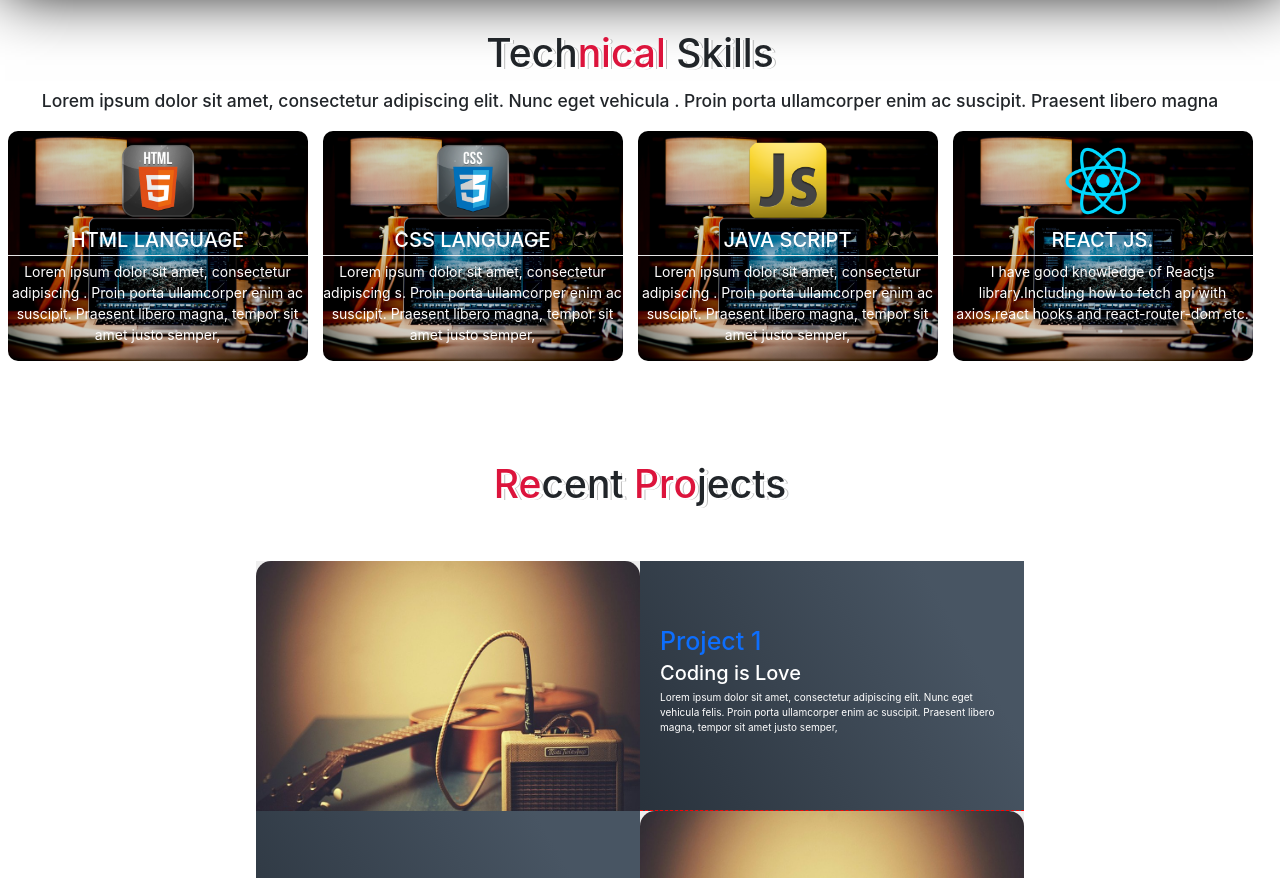
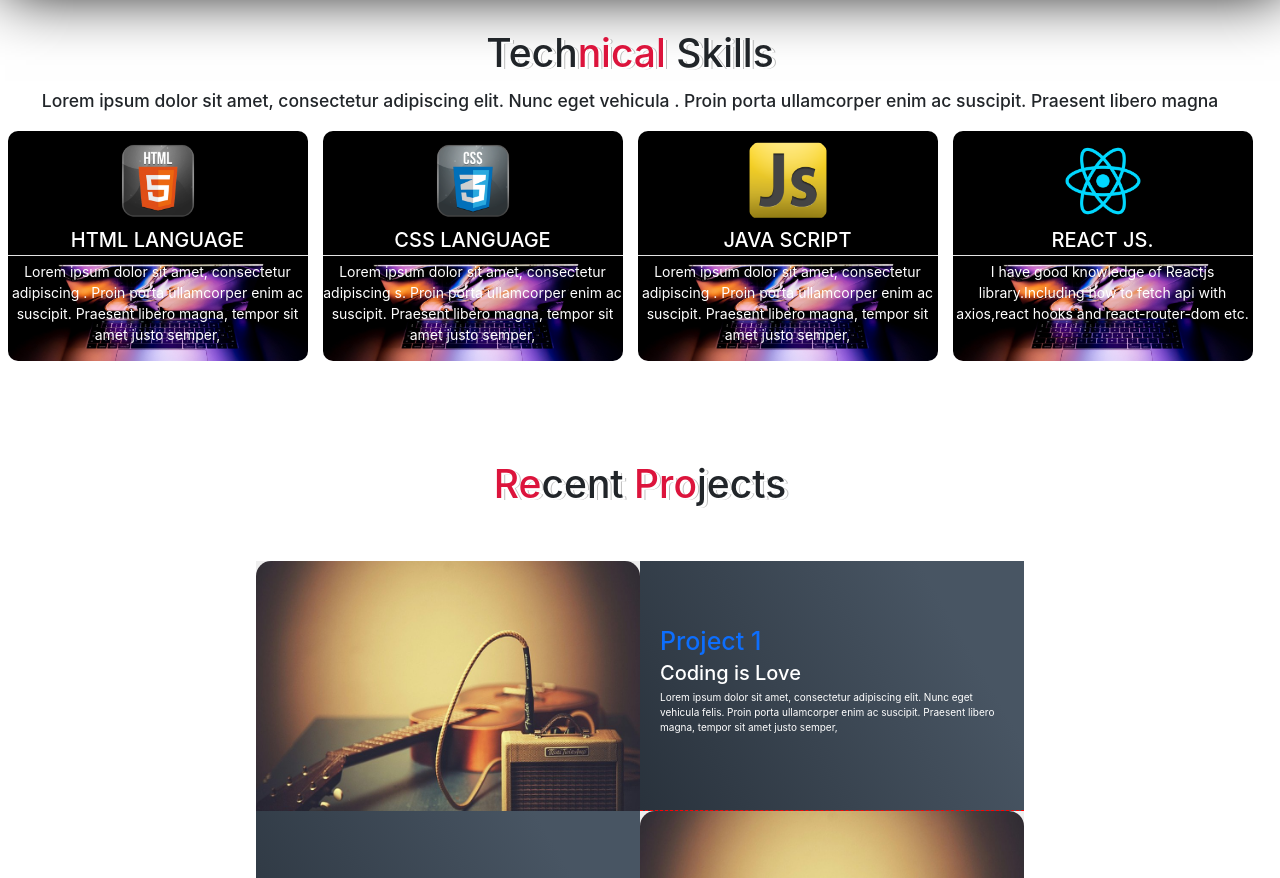
Before and after one commit to shantiprasad1339/Shanti-Prasad-Swami-portfolio, a React (Create React App) app: page / in a window 1280 px wide. Shown: the part 820-1698 px from the top of the page. Built offline with nearby package versions, Linux system fonts and the light colour scheme.

Commit message:
final touch

```diff
--- a/src/Portfolio/Portfoliocss.css
+++ b/src/Portfolio/Portfoliocss.css
@@ -315,12 +315,12 @@ padding-bottom: 10px;
     width: 300px;
     height: 230px;
     margin-top: 15px;
-    color: rgb(255, 254, 254);
+    color: rgb(255, 255, 255);
     border-radius: 10px;
     font-size: 1.4rem;
-    background:url("/public/images/edited.jpg");
+    background:url("/public/images/IMG_0676.jpg");
     background-size: cover;
-   background-blend-mode: darken;
+   background-blend-mode:difference;
 
 }
 
```
